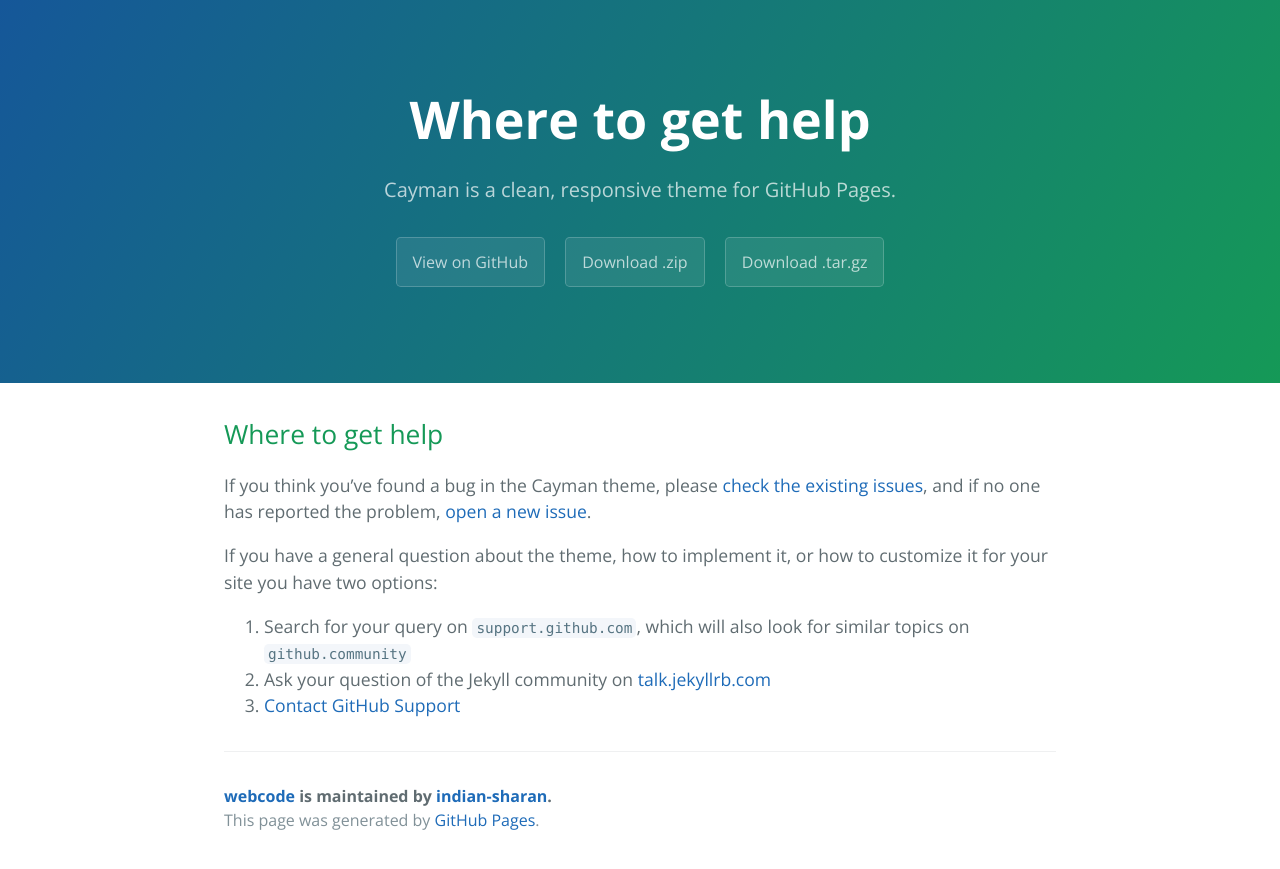
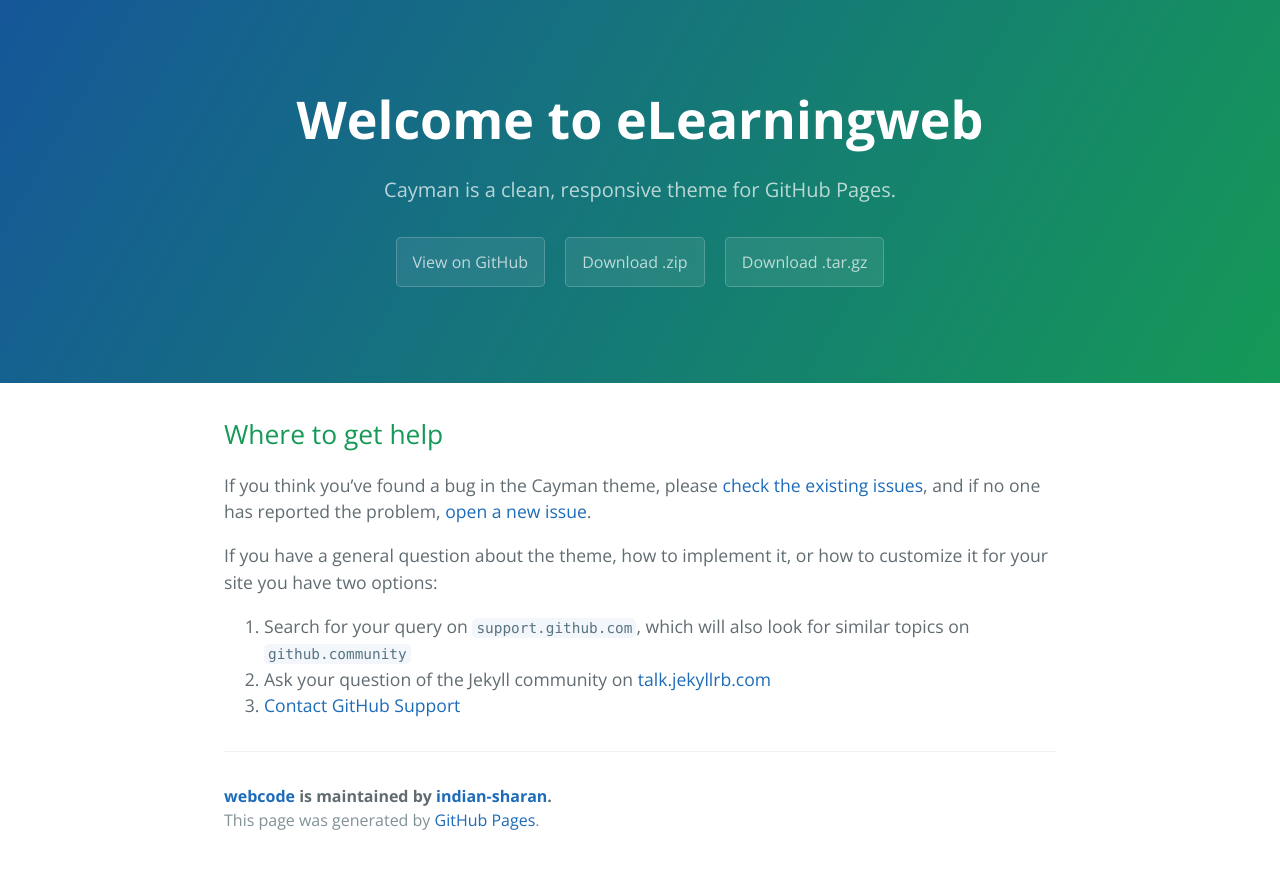
Before and after one commit to indian-sharan/webcode, a Jekyll site: the page built from docs/SUPPORT.md, in a window 1280 px wide. Shown: the top 869 px of the page. Built offline with Jekyll 4.4.1, drawn with Linux system fonts in a browser that asks for light colours; our own code applies the rules of GitHub Pages for plain Markdown files.

Commit message:
update title

```diff
--- a/_layouts/default.html
+++ b/_layouts/default.html
@@ -16,7 +16,7 @@
     <a id="skip-to-content" href="#content">Skip to the content.</a>
 
     <header class="page-header" role="banner">
-      <h1 class="project-name">{{ page.title | default: site.title | default: site.github.repository_name }}</h1>
+      <h1 class="project-name">Welcome to eLearningweb</h1>
       <h2 class="project-tagline">{{ page.description | default: site.description | default: site.github.project_tagline }}</h2>
       {% if site.github.is_project_page %}
         <a href="{{ site.github.repository_url }}" class="btn">View on GitHub</a>
```
